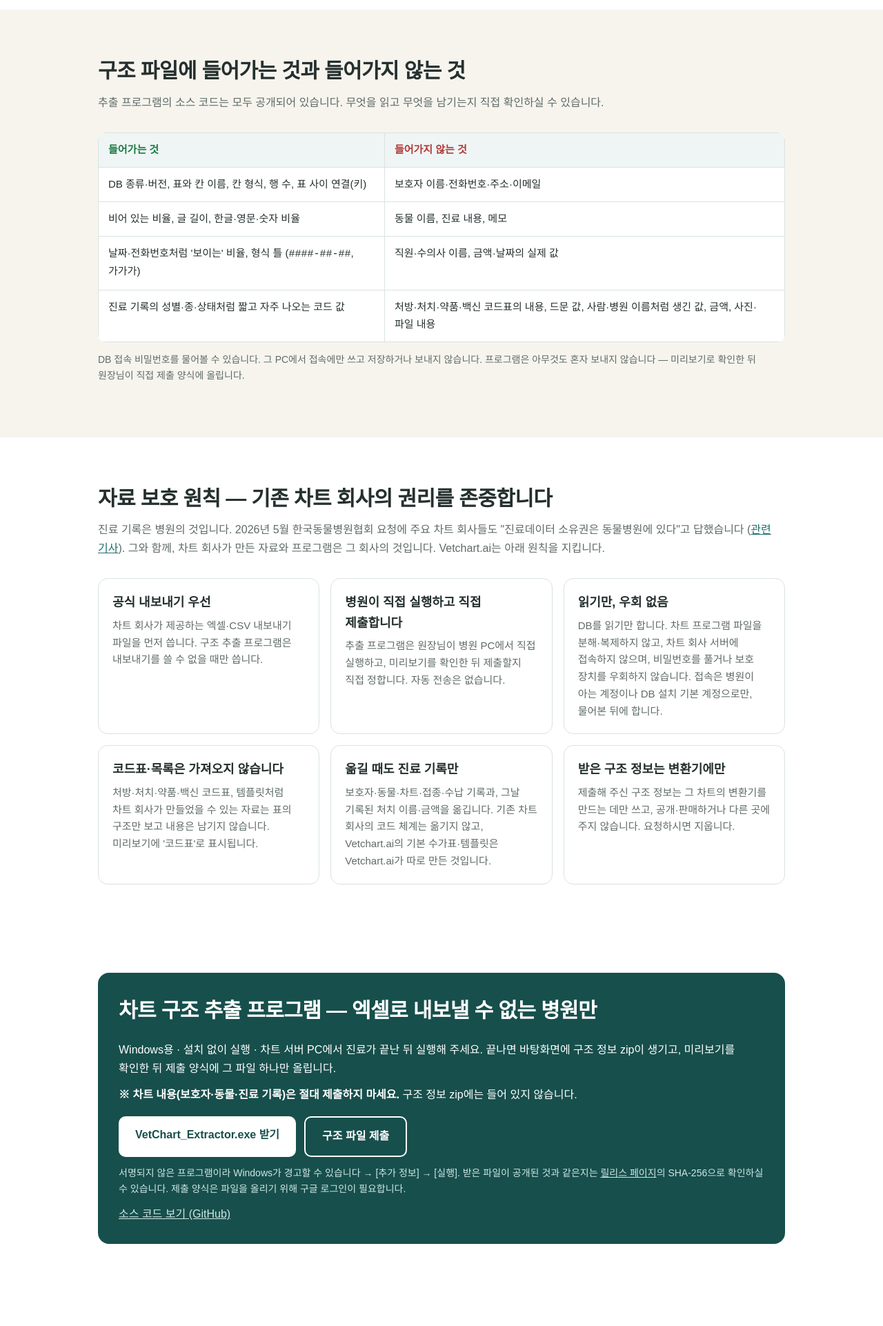
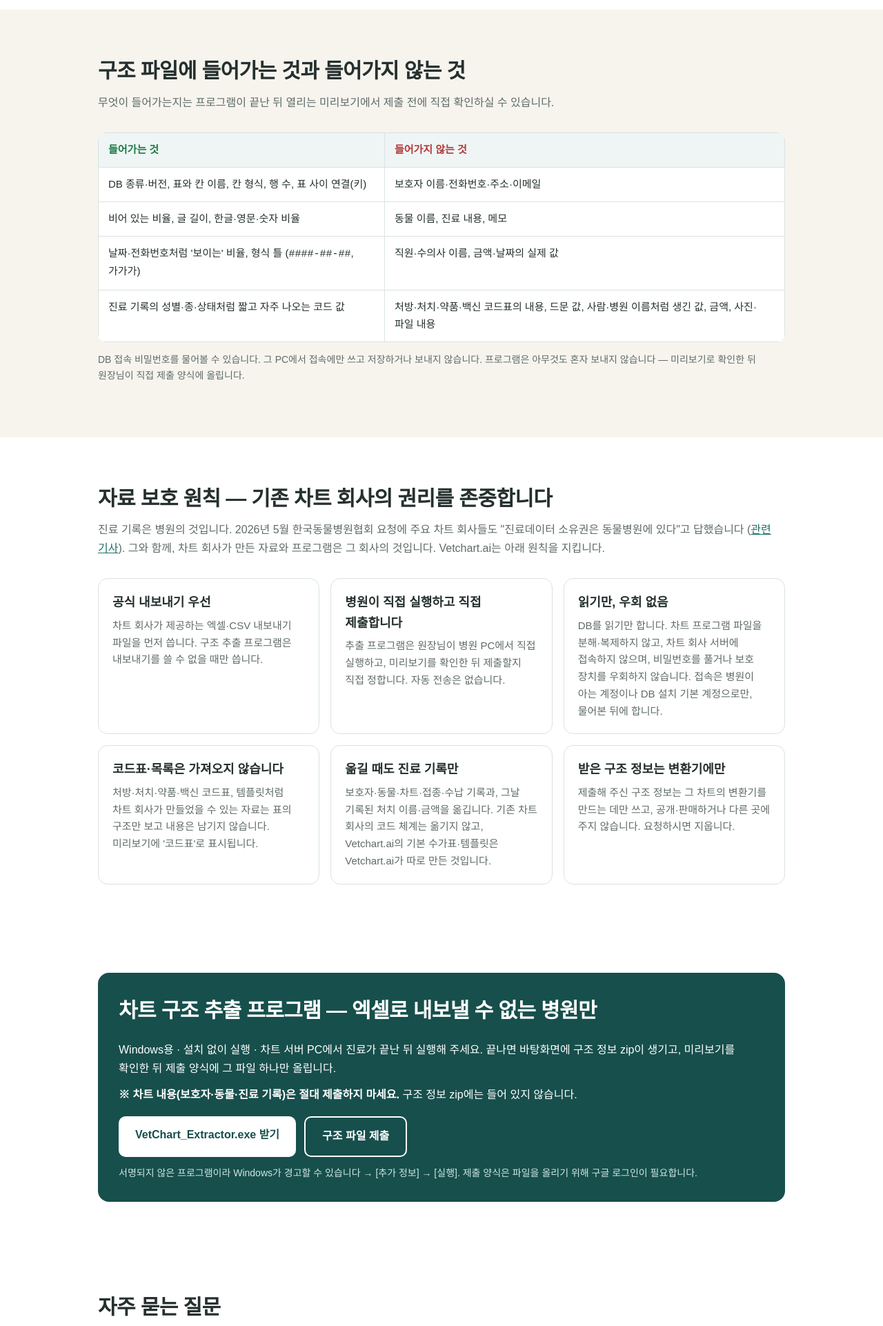
Before and after one commit to earthdreamer22/vetchart-beta, a plain HTML site: page index.html in a window 1280 px wide. Shown: the part 2780-4702 px from the top of the page at 69% size. Drawn offline with Linux system fonts and the light colour scheme.

Commit message:
랜딩 페이지: 추출 프로그램 소스 코드·릴리스 페이지 링크 제거

```diff
--- a/index.html
+++ b/index.html
@@ -146,7 +146,7 @@
 <section id="privacy" class="alt">
   <div class="wrap">
     <h2>구조 파일에 들어가는 것과 들어가지 않는 것</h2>
-    <p class="sub">추출 프로그램의 소스 코드는 모두 공개되어 있습니다. 무엇을 읽고 무엇을 남기는지 직접 확인하실 수 있습니다.</p>
+    <p class="sub">무엇이 들어가는지는 프로그램이 끝난 뒤 열리는 미리보기에서 제출 전에 직접 확인하실 수 있습니다.</p>
     <table class="cmp">
       <tr><th class="ok">들어가는 것</th><th class="no">들어가지 않는 것</th></tr>
       <tr><td>DB 종류·버전, 표와 칸 이름, 칸 형식, 행 수, 표 사이 연결(키)</td><td>보호자 이름·전화번호·주소·이메일</td></tr>
@@ -187,9 +187,7 @@
         <a class="btn ghost" href="#download">구조 파일 제출</a>
       </div>
       <p class="note" style="color:#cfe7e4;margin:0">서명되지 않은 프로그램이라 Windows가 경고할 수 있습니다 → [추가 정보] → [실행].
-        받은 파일이 공개된 것과 같은지는 <a class="lnk" href="https://github.com/earthdreamer22/vetchart-extractor/releases/latest">릴리스 페이지</a>의 SHA-256으로 확인하실 수 있습니다.
         제출 양식은 파일을 올리기 위해 구글 로그인이 필요합니다.</p>
-      <p style="margin:0"><a class="lnk" href="https://github.com/earthdreamer22/vetchart-extractor">소스 코드 보기 (GitHub)</a></p>
     </div>
   </div>
 </section>
```
